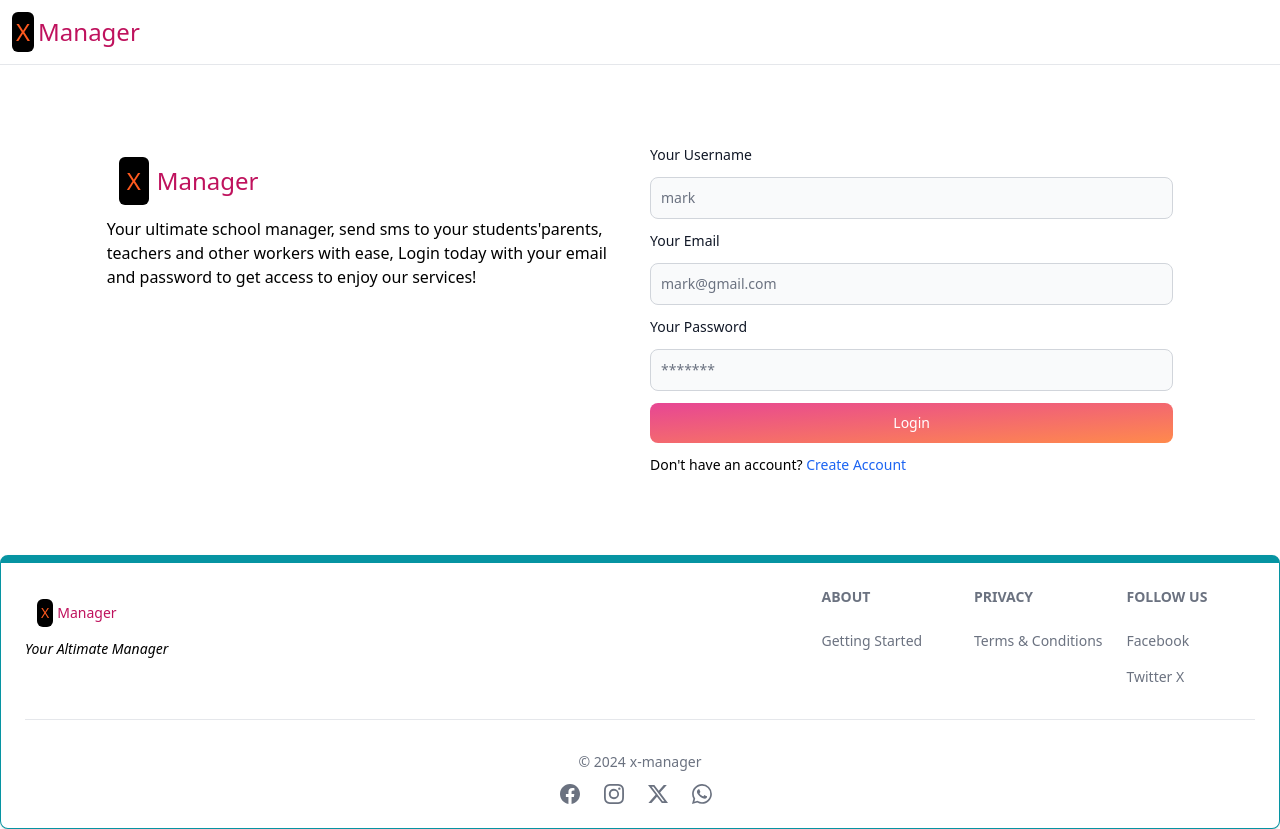
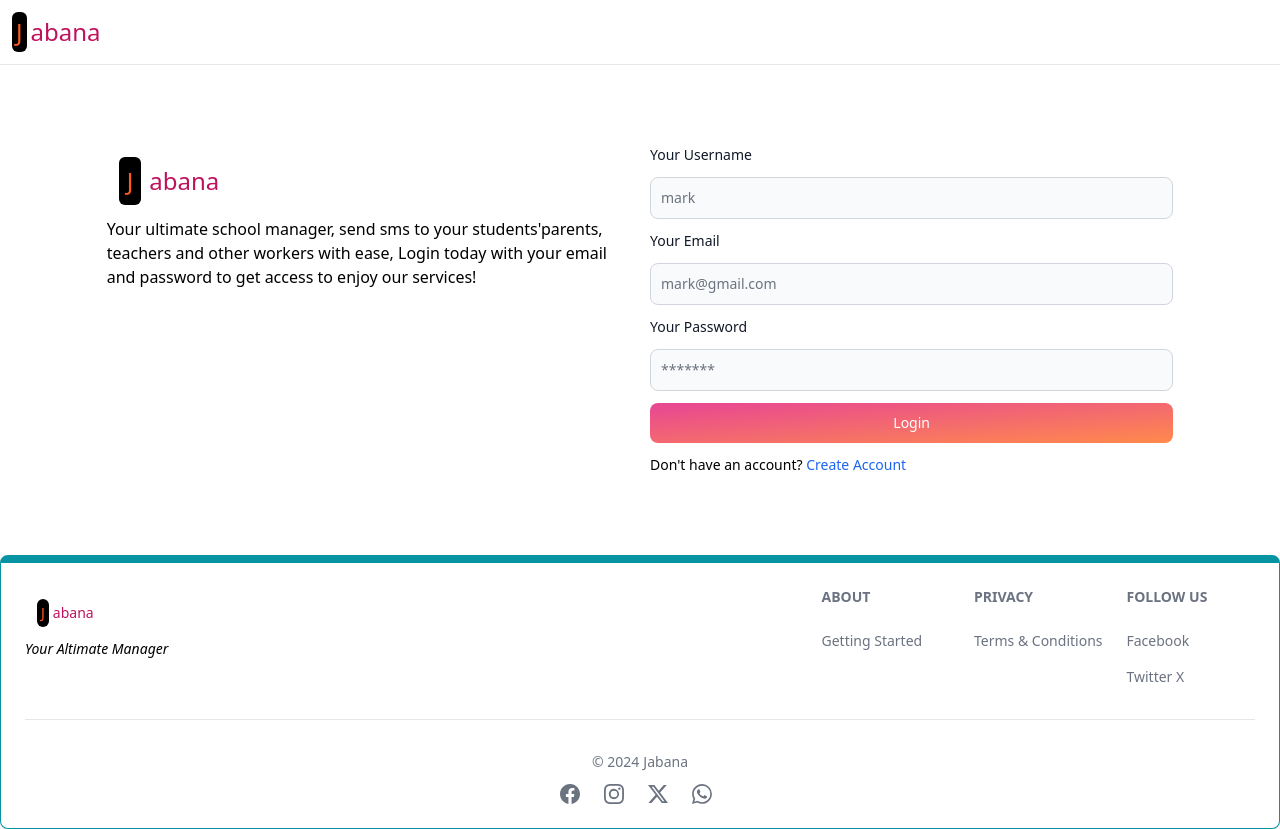
Before and after one commit to WilfredMutwiri/StudentManagementSystem, a React (Create React App) app in the folder studentManager/: page / in a window 1280 px wide. Built offline with nearby package versions, Linux system fonts and the light colour scheme.

Commit message:
Edit system name

```diff
--- a/studentManager/src/Signup.js
+++ b/studentManager/src/Signup.js
@@ -3,15 +3,15 @@ const Login = () => {
     return (
         <div className="w-full">
             <div className="flex p-3">
-            <span className="text-orange-500 text-2xl bg-black p-1 rounded-md">X</span>
-            <h2 className="text-pink-700 text-2xl p-1">Manager</h2>
+            <span className="text-orange-500 text-2xl bg-black p-1 rounded-md">J</span>
+            <h2 className="text-pink-700 text-2xl p-1">abana</h2>
             </div>
             <hr />
             <div className="flex w-10/12 pt-20 m-auto gap-6">
                 <div className='flex-1'>
                 <div className="flex p-3">
-                <span className="text-orange-500 text-2xl bg-black p-2 rounded-md">X</span>
-                <h2 className="text-pink-700 text-2xl p-2">Manager</h2>
+                <span className="text-orange-500 text-2xl bg-black p-2 rounded-md">J</span>
+                <h2 className="text-pink-700 text-2xl p-2">abana</h2>
                 </div>
                 <p>
                     Your ultimate school manager, send sms to your students'parents, teachers and other workers with ease,
--- a/studentManager/src/components/AdminDashboard.js
+++ b/studentManager/src/components/AdminDashboard.js
@@ -22,8 +22,8 @@ const AdminDashboard = () => {
             <div className=" w-full overflow-hidden ">
             <div className="flex justify-between">
             <div className="flex p-3">
-                <span className="text-orange-500 text-2xl bg-black p-1 rounded-md">X</span>
-                <h2 className="text-pink-700 text-2xl p-1">Manager</h2>
+                <span className="text-orange-500 text-2xl bg-black p-1 rounded-md">J</span>
+                <h2 className="text-pink-700 text-2xl p-1">abana</h2>
             </div>
             <div className="flex gap-0 md:gap-3 pr-2 md:pr-5 pt-4 -ml-2 md:-ml-0">
                 <h2 className='pt-2'>Admin</h2>
@@ -57,7 +57,7 @@ const AdminDashboard = () => {
                 </div>
                 {/* right section */}
                 <div className="bg-gray-200 rounded-md shadow-sm shadow-pink-500 p-3 flex-1" ref={bodyRef}>
-                    <h2 className="text-xl text-center font-semibold text-pink-500">Kilimani Secondary School</h2>
+                    <h2 className="text-xl text-center font-semibold text-pink-500">Mbitini Secondary School</h2>
                     <hr/>
                     <div className="block md:grid grid-cols-3 pt-3 gap-6">
                         {/* teachers div */}
--- a/studentManager/src/components/footer.js
+++ b/studentManager/src/components/footer.js
@@ -9,8 +9,8 @@ const Footercomp = () => {
                     <div className="block md:flex justify-between">
                         <div className=''>
                         <div className="flex p-3">
-                            <span className="text-orange-500 text-sm bg-black p-1 rounded-md">X</span>
-                            <h2 className="text-pink-700 text-sm p-1">Manager</h2>
+                            <span className="text-orange-500 text-sm bg-black p-1 rounded-md">J</span>
+                            <h2 className="text-pink-700 text-sm p-1">abana</h2>
                             </div>
                             <h2 className="text-sm italic mb-3 md:mb-0">Your Altimate Manager</h2>
                         </div>
@@ -48,7 +48,7 @@ const Footercomp = () => {
                     </div>
                     <Footer.Divider/>
                     <div>
-                    <Footer.Copyright by="x-manager" className='text-center' year={new Date().getFullYear()} />
+                    <Footer.Copyright by="Jabana" className='text-center' year={new Date().getFullYear()} />
                     <div className="flex gap-6 mt-3 w-40 mx-auto">
                         <Footer.Icon href="#" icon={BsFacebook}/>
                         <Footer.Icon href="#" icon={BsInstagram}/>
--- a/studentManager/src/login.js
+++ b/studentManager/src/login.js
@@ -14,15 +14,15 @@ const Login = () => {
     return (
         <div className="w-full">
             <div className="flex p-3">
-            <span className="text-orange-500 text-2xl bg-black p-1 rounded-md">X</span>
-            <h2 className="text-pink-700 text-2xl p-1">Manager</h2>
+            <span className="text-orange-500 text-2xl bg-black p-1 rounded-md">J</span>
+            <h2 className="text-pink-700 text-2xl p-1">abana</h2>
             </div>
             <hr />
             <div className="block md:flex w-10/12 pt-20 m-auto gap-5">
                 <div className='flex-1'>
                 <div className="flex p-3">
-                <span className="text-orange-500 text-2xl bg-black p-2 rounded-md">X</span>
-                <h2 className="text-pink-700 text-2xl p-2">Manager</h2>
+                <span className="text-orange-500 text-2xl bg-black p-2 rounded-md">J</span>
+                <h2 className="text-pink-700 text-2xl p-2">abana</h2>
                 </div>
                 <p>
                     Your ultimate school manager, send sms to your students'parents, teachers and other workers with ease,
```
